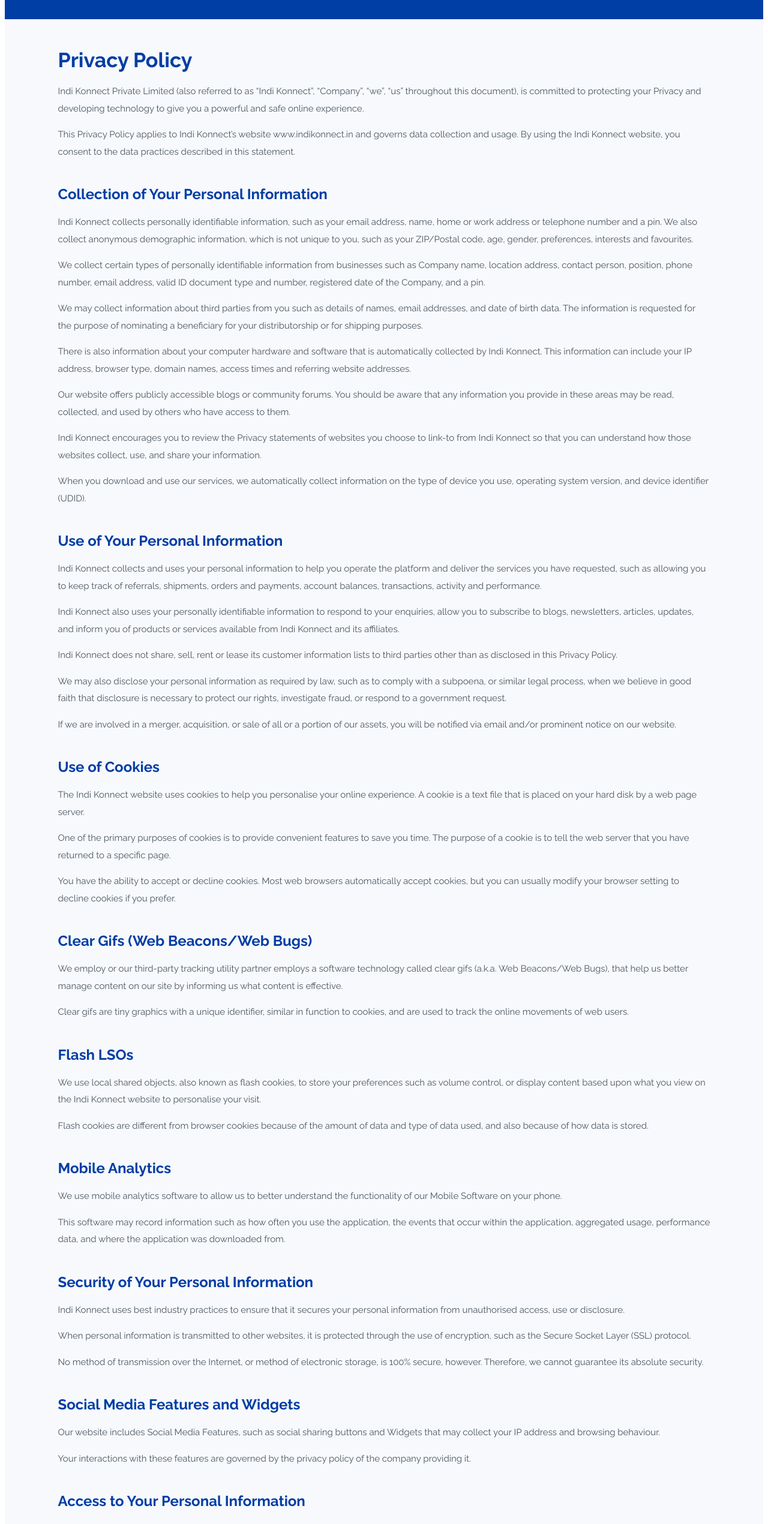
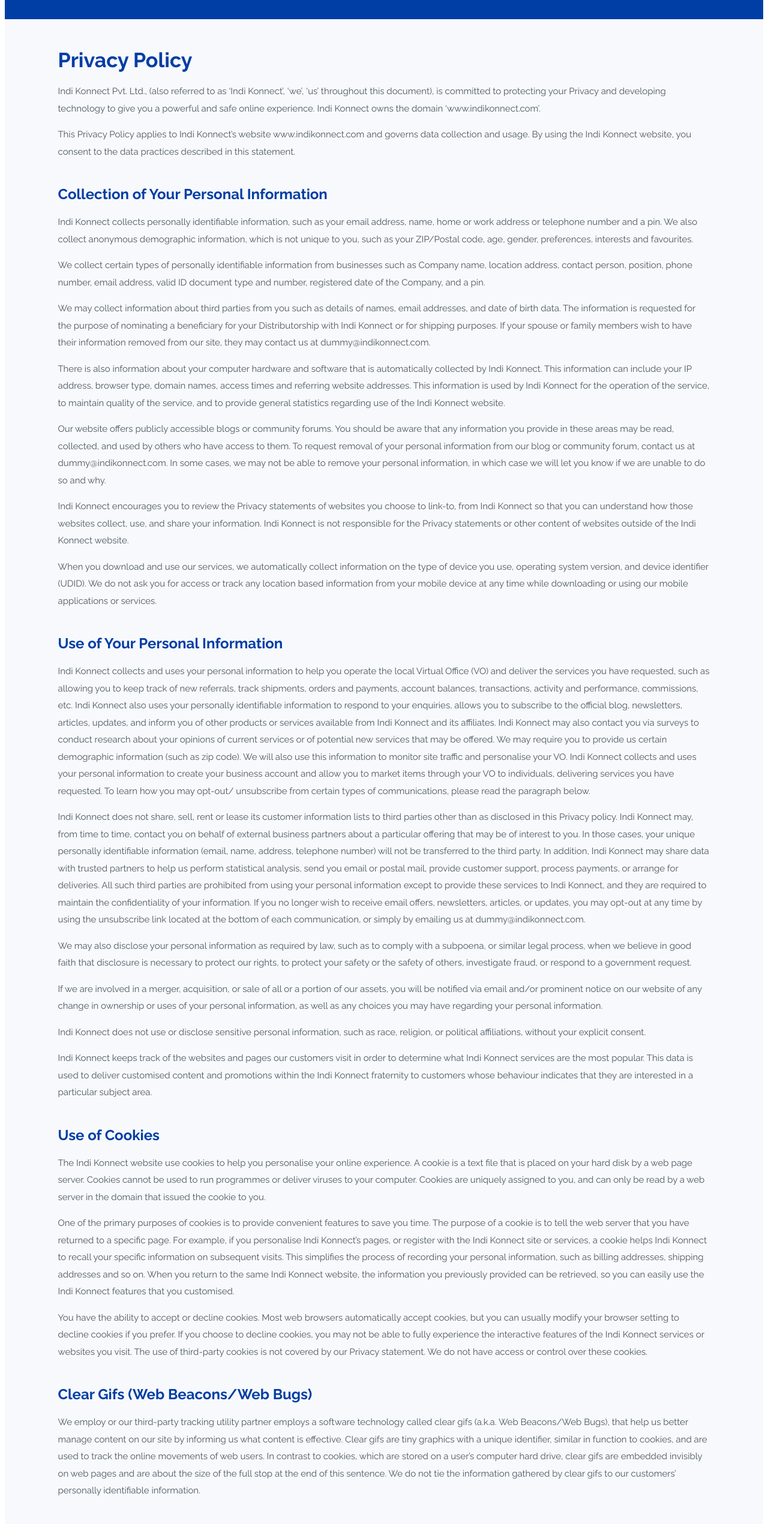
Before and after one commit to aaditya3196/IndiKonnect, a Nuxt app: page /privacy-policy in a window 1280 px wide. Shown: the part 234-2775 px from the top of the page at 60% size. Built offline with nearby package versions, Linux system fonts and the light colour scheme.

Commit message:
Update privacy-policy.vue

```diff
--- a/app/pages/privacy-policy.vue
+++ b/app/pages/privacy-policy.vue
@@ -38,17 +38,14 @@
           </h2>
 
           <p>
-            Indi Konnect Private Limited (also referred to as “Indi Konnect”,
-            “Company”, “we”, “us” throughout this document), is committed to
-            protecting your Privacy and developing technology to give you a
-            powerful and safe online experience.
+            Indi Konnect Pvt. Ltd., (also referred to as ‘Indi Konnect’, ‘we’, ‘us’ throughout this document), is committed to protecting your Privacy and developing technology to give you a powerful and safe online experience. Indi Konnect owns the domain ‘www.indikonnect.com’.
           </p>
 
           <p>
             This Privacy Policy applies to Indi Konnect’s website
-            www.indikonnect.in and governs data collection and usage. By using
-            the Indi Konnect website, you consent to the data practices
-            described in this statement.
+            www.indikonnect.com and governs data collection and usage.
+            By using the Indi Konnect website, you consent to the data
+            practices described in this statement.
           </p>
 
         </div>
@@ -62,51 +59,31 @@
           </h3>
 
           <p>
-            Indi Konnect collects personally identifiable information, such as
-            your email address, name, home or work address or telephone number
-            and a pin. We also collect anonymous demographic information,
-            which is not unique to you, such as your ZIP/Postal code, age,
-            gender, preferences, interests and favourites.
+           Indi Konnect collects personally identifiable information, such as your email address, name, home or work address or telephone number and a pin. We also collect anonymous demographic information, which is not unique to you, such as your ZIP/Postal code, age, gender, preferences, interests and favourites.
           </p>
 
           <p>
-            We collect certain types of personally identifiable information
-            from businesses such as Company name, location address, contact
-            person, position, phone number, email address, valid ID document
-            type and number, registered date of the Company, and a pin.
+            We collect certain types of personally identifiable information from businesses such as Company name, location address, contact person, position, phone number, email address, valid ID document type and number, registered date of the Company, and a pin.
           </p>
 
           <p>
-            We may collect information about third parties from you such as
-            details of names, email addresses, and date of birth data.
-            The information is requested for the purpose of nominating a
-            beneficiary for your distributorship or for shipping purposes.
+            We may collect information about third parties from you such as details of names, email addresses, and date of birth data. The information is requested for the purpose of nominating a beneficiary for your Distributorship with Indi Konnect or for shipping purposes. If your spouse or family members wish to have their information removed from our site, they may contact us at dummy@indikonnect.com.
           </p>
 
           <p>
-            There is also information about your computer hardware and software
-            that is automatically collected by Indi Konnect. This information
-            can include your IP address, browser type, domain names, access
-            times and referring website addresses.
+            There is also information about your computer hardware and software that is automatically collected by Indi Konnect. This information can include your IP address, browser type, domain names, access times and referring website addresses. This information is used by Indi Konnect for the operation of the service, to maintain quality of the service, and to provide general statistics regarding use of the Indi Konnect website.
           </p>
 
           <p>
-            Our website offers publicly accessible blogs or community forums.
-            You should be aware that any information you provide in these areas
-            may be read, collected, and used by others who have access to them.
+           Our website offers publicly accessible blogs or community forums. You should be aware that any information you provide in these areas may be read, collected, and used by others who have access to them. To request removal of your personal information from our blog or community forum, contact us at dummy@indikonnect.com. In some cases, we may not be able to remove your personal information, in which case we will let you know if we are unable to do so and why.
           </p>
 
           <p>
-            Indi Konnect encourages you to review the Privacy statements of
-            websites you choose to link-to from Indi Konnect so that you can
-            understand how those websites collect, use, and share your
-            information.
+            Indi Konnect encourages you to review the Privacy statements of websites you choose to link-to, from Indi Konnect so that you can understand how those websites collect, use, and share your information. Indi Konnect is not responsible for the Privacy statements or other content of websites outside of the Indi Konnect website.
           </p>
 
           <p>
-            When you download and use our services, we automatically collect
-            information on the type of device you use, operating system version,
-            and device identifier (UDID).
+            When you download and use our services, we automatically collect information on the type of device you use, operating system version, and device identifier (UDID). We do not ask you for access or track any location based information from your mobile device at any time while downloading or using our mobile applications or services.
           </p>
 
         </div>
@@ -120,39 +97,27 @@
           </h3>
 
           <p>
-            Indi Konnect collects and uses your personal information to help
-            you operate the platform and deliver the services you have
-            requested, such as allowing you to keep track of referrals,
-            shipments, orders and payments, account balances, transactions,
-            activity and performance.
+            Indi Konnect collects and uses your personal information to help you operate the local Virtual Office (VO) and deliver the services you have requested, such as allowing you to keep track of new referrals, track shipments, orders and payments, account balances, transactions, activity and performance, commissions, etc. Indi Konnect also uses your personally identifiable information to respond to your enquiries, allows you to subscribe to the official blog, newsletters, articles, updates, and inform you of other products or services available from Indi Konnect and its affiliates. Indi Konnect may also contact you via surveys to conduct research about your opinions of current services or of potential new services that may be offered. We may require you to provide us certain demographic information (such as zip code). We will also use this information to monitor site traffic and personalise your VO. Indi Konnect collects and uses your personal information to create your business account and allow you to market items through your VO to individuals, delivering services you have requested. To learn how you may opt-out/ unsubscribe from certain types of communications, please read the paragraph below.
           </p>
 
           <p>
-            Indi Konnect also uses your personally identifiable information
-            to respond to your enquiries, allow you to subscribe to blogs,
-            newsletters, articles, updates, and inform you of products or
-            services available from Indi Konnect and its affiliates.
+            Indi Konnect does not share, sell, rent or lease its customer information lists to third parties other than as disclosed in this Privacy policy. Indi Konnect may, from time to time, contact you on behalf of external business partners about a particular offering that may be of interest to you. In those cases, your unique personally identifiable information (email, name, address, telephone number) will not be transferred to the third party. In addition, Indi Konnect may share data with trusted partners to help us perform statistical analysis, send you email or postal mail, provide customer support, process payments, or arrange for deliveries. All such third parties are prohibited from using your personal information except to provide these services to Indi Konnect, and they are required to maintain the confidentiality of your information. If you no longer wish to receive email offers, newsletters, articles, or updates, you may opt-out at any time by using the unsubscribe link located at the bottom of each communication, or simply by emailing us at dummy@indikonnect.com.
           </p>
 
           <p>
-            Indi Konnect does not share, sell, rent or lease its customer
-            information lists to third parties other than as disclosed in
-            this Privacy Policy.
+            We may also disclose your personal information as required by law, such as to comply with a subpoena, or similar legal process, when we believe in good faith that disclosure is necessary to protect our rights, to protect your safety or the safety of others, investigate fraud, or respond to a government request.
           </p>
 
           <p>
-            We may also disclose your personal information as required by
-            law, such as to comply with a subpoena, or similar legal process,
-            when we believe in good faith that disclosure is necessary to
-            protect our rights, investigate fraud, or respond to a government
-            request.
+           If we are involved in a merger, acquisition, or sale of all or a portion of our assets, you will be notified via email and/or prominent notice on our website of any change in ownership or uses of your personal information, as well as any choices you may have regarding your personal information.
           </p>
 
           <p>
-            If we are involved in a merger, acquisition, or sale of all or a
-            portion of our assets, you will be notified via email and/or
-            prominent notice on our website.
+            Indi Konnect does not use or disclose sensitive personal information, such as race, religion, or political affiliations, without your explicit consent.
           </p>
+
+           <p>
+Indi Konnect keeps track of the websites and pages our customers visit in order to determine what Indi Konnect services are the most popular. This data is used to deliver customised content and promotions within the Indi Konnect fraternity to customers whose behaviour indicates that they are interested in a particular subject area.          </p>
 
         </div>
 
@@ -165,21 +130,17 @@
           </h3>
 
           <p>
-            The Indi Konnect website uses cookies to help you personalise your
-            online experience. A cookie is a text file that is placed on your
-            hard disk by a web page server.
+            The Indi Konnect website use cookies to help you personalise your online experience. A cookie is a text file that is placed on your hard disk by a web page server. Cookies cannot be used to run programmes or deliver viruses to your computer. Cookies are uniquely assigned to you, and can only be read by a web server in the domain that issued the cookie to you.
           </p>
 
           <p>
-            One of the primary purposes of cookies is to provide convenient
-            features to save you time. The purpose of a cookie is to tell the
-            web server that you have returned to a specific page.
+       One of the primary purposes of cookies is to provide convenient features to save you time. The purpose of a cookie is to tell the web server that you have returned to a specific page. For example, if you personalise Indi Konnect’s pages, or register with the Indi Konnect site or services, a cookie helps Indi Konnect to recall your specific information on subsequent visits. This simplifies the process of recording your personal information, such as billing addresses, shipping addresses and so on. When you return to the same Indi Konnect website, the information you previously provided can be retrieved, so you can easily use the Indi Konnect features that you customised.
           </p>
 
           <p>
-            You have the ability to accept or decline cookies. Most web
-            browsers automatically accept cookies, but you can usually modify
-            your browser setting to decline cookies if you prefer.
+            You have the ability to accept or decline cookies. Most web browsers automatically accept cookies, but you can usually modify your browser setting to decline cookies if you prefer. If you choose to decline cookies, you may not be able to fully experience the interactive features of the Indi Konnect services or websites you visit.
+
+The use of third-party cookies is not covered by our Privacy statement. We do not have access or control over these cookies.
           </p>
 
         </div>
@@ -193,16 +154,7 @@
           </h3>
 
           <p>
-            We employ or our third-party tracking utility partner employs
-            a software technology called clear gifs (a.k.a. Web Beacons/Web
-            Bugs), that help us better manage content on our site by informing
-            us what content is effective.
-          </p>
-
-          <p>
-            Clear gifs are tiny graphics with a unique identifier, similar
-            in function to cookies, and are used to track the online movements
-            of web users.
+            We employ or our third-party tracking utility partner employs a software technology called clear gifs (a.k.a. Web Beacons/Web Bugs), that help us better manage content on our site by informing us what content is effective. Clear gifs are tiny graphics with a unique identifier, similar in function to cookies, and are used to track the online movements of web users. In contrast to cookies, which are stored on a user’s computer hard drive, clear gifs are embedded invisibly on web pages and are about the size of the full stop at the end of this sentence. We do not tie the information gathered by clear gifs to our customers’ personally identifiable information.
           </p>
 
         </div>
@@ -216,16 +168,11 @@
           </h3>
 
           <p>
-            We use local shared objects, also known as flash cookies, to
-            store your preferences such as volume control, or display content
-            based upon what you view on the Indi Konnect website to personalise
-            your visit.
+            We use local shared objects, also known as flash cookies, to store your preferences such as volume control, or display content based upon what you view on the Indi Konnect site/s to personalise your visit. Third parties, with whom we partner to provide certain features on our site or to display advertising based upon your web browsing activity, use flash cookies to collect and store information.
           </p>
 
           <p>
-            Flash cookies are different from browser cookies because of the
-            amount of data and type of data used, and also because of how
-            data is stored.
+            Flash cookies are different from browser cookies because of the amount of data and type of data used, and also because of how data is stored. Cookie management tools provided by your browser will not remove flash cookies. To learn how to manage Privacy and storage settings for flash cookies click here.
           </p>
 
         </div>
@@ -239,15 +186,7 @@
           </h3>
 
           <p>
-            We use mobile analytics software to allow us to better understand
-            the functionality of our Mobile Software on your phone.
-          </p>
-
-          <p>
-            This software may record information such as how often you use
-            the application, the events that occur within the application,
-            aggregated usage, performance data, and where the application
-            was downloaded from.
+           We use mobile analytics software to allow us to better understand the functionality of our Mobile Software on your phone. This software may record information such as how often you use the application, the events that occur within the application, aggregated usage, performance data, and where the application was downloaded from. We do not link the information we store within the analytics software to any personally identifiable information you submit within the mobile app.
           </p>
 
         </div>
@@ -261,21 +200,11 @@
           </h3>
 
           <p>
-            Indi Konnect uses best industry practices to ensure that it secures
-            your personal information from unauthorised access, use or
-            disclosure.
+            Indi Konnect uses best industry practices to ensure that it secures your personal information from unauthorised access, use or disclosure and secures the personally identifiable information you provide on computer servers in a controlled, secure environment., protected from unauthorised access, use or disclosure. When personal information is transmitted to other websites, it is protected through the use of encryption, such as the Secure Socket Layer (SSL) protocol.
           </p>
 
           <p>
-            When personal information is transmitted to other websites,
-            it is protected through the use of encryption, such as the
-            Secure Socket Layer (SSL) protocol.
-          </p>
-
-          <p>
-            No method of transmission over the Internet, or method of
-            electronic storage, is 100% secure, however. Therefore,
-            we cannot guarantee its absolute security.
+            Indi Konnect follows generally accepted industry standards to protect the personal information submitted to us, both during transmission and once we have received it. No method of transmission over the Internet, or method of electronic storage, is 100% secure, however. Therefore, we cannot guarantee its absolute security.
           </p>
 
         </div>
@@ -289,14 +218,21 @@
           </h3>
 
           <p>
-            Our website includes Social Media Features, such as social sharing
-            buttons and Widgets that may collect your IP address and browsing
-            behaviour.
+            Our website includes Social Media Features, such as the Facebook ‘Like’ button and Widgets, such as the ‘Share this’ button or interactive mini programmes that run on our site. These features may collect your IP address, which page you are visiting on our site, and may set a cookie to enable the feature to function properly. Social Media Features and Widgets are either hosted by a third party or hosted directly on our website. Your interactions with these features are governed by the privacy policy of the company providing it.
           </p>
 
+        </div>
+
+        <!-- Testimonial -->
+
+        <div class="policy-block">
+
+          <h3>
+            Testimonials
+          </h3>
+
           <p>
-            Your interactions with these features are governed by the privacy
-            policy of the company providing it.
+We post testimonials on our website which may contain personal information. We do obtain the customer’s consent prior to posting the testimonial to post their name along with their testimonial. To request removal of your personal information from our testimonials, contact us at dummy@indikonnect.com. In some cases, we may not be able to remove your personal information, in which case we will let you know if we are unable to do so and why.
           </p>
 
         </div>
@@ -310,74 +246,26 @@
           </h3>
 
           <p>
-            If your personal information changes, or if you no longer desire
-            our service, you may correct, delete inaccuracies, or update them
-            by contacting us.
+            If your personal information changes, or if you no longer desire our service, you may correct, delete inaccuracies, or update them by selecting ‘My Profile’ once you have logged into your account or by contacting us at dummy@indikonnect.com. We will respond to your enquiries within 30 days.
           </p>
 
           <p>
-            We will retain your information for as long as your account is
-            active or as needed to keep providing you with our services.
+            We will retain your information for as long as your account is active or as needed to keep providing you with our services. If you wish to cancel your account or request that we no longer use your information to provide you services, contact us at the email address listed above. We will retain and use your information as necessary to comply with our legal obligations, resolve disputes, and enforce our agreements.
           </p>
 
         </div>
 
-        <!-- DISCLAIMER -->
-
-        <div class="policy-block">
-
-          <h3>
-            Disclaimer
-          </h3>
-
-          <p>
-            It is the users’ responsibility to observe all applicable laws and
-            regulations before proceeding to access the information contained
-            herein.
-          </p>
-
-          <p>
-            Indi Konnect disclaims responsibility and legal liability for any
-            loss, harm, or damage resulting from accessing any section of
-            this website or using the Application.
-          </p>
-
-          <p>
-            Nothing in this website constitutes an offer or solicitation of
-            financial product advice and should not be relied upon for personal
-            financial decisions.
-          </p>
-
-          <p>
-            All information contained in this website is general information
-            only and is provided on an “as is” basis without warranties of
-            any kind.
-          </p>
-
-          <p>
-            Use of hyperlinks to or from other internet sites or resources are
-            at the user’s own risk.
-          </p>
-
-        </div>
 
         <!-- CHANGES -->
 
         <div class="policy-block">
 
           <h3>
-            Changes to this Policy
+            Changes to this Statement
           </h3>
 
           <p>
-            We may from time to time update this Privacy Policy to reflect
-            changes to our information practices.
-          </p>
-
-          <p>
-            If we make any changes which we deem to be material changes,
-            we will notify you by email or by means of a notice on the
-            website prior to the change becoming effective.
+            We may from time to time update this Privacy statement to reflect changes to our information practices. If we make any changes which we deem to be material changes we will notify you by email (sent to the email address registered to your account) or by means of a notice on the Indi Konnect website prior to the change becoming effective. We encourage you to periodically review this page for the latest information on our Privacy practices.
           </p>
 
         </div>
@@ -391,9 +279,7 @@
           </h3>
 
           <p>
-            Indi Konnect welcomes your comments regarding this Privacy Policy.
-            If you believe that Indi Konnect has not adhered to this Policy,
-            please contact our grievance officer.
+            Indi Konnect welcomes your comments regarding this Statement of Privacy. If you believe that Indi Konnect has not adhered to this Statement, please contact QNET’s webmaster. We will use commercially reasonable efforts to promptly determine and remedy the problem.
           </p>
 
           <div class="contact-grid">
@@ -413,7 +299,7 @@
               <span>Address</span>
 
               <strong>
-                SCO 112–113, Sector 34A,<br>
+                Dummy address,<br>
                 Chandigarh – 160022,<br>
                 Punjab, India
               </strong>
@@ -425,7 +311,7 @@
               <span>Email</span>
 
               <strong>
-                privacy@indikonnect.in
+                dummy@indikonnect.com
               </strong>
 
             </div>
@@ -435,8 +321,7 @@
               <span>Phone</span>
 
               <strong>
-                +91 98765 43210<br>
-                +91 98111 22334
+                +91 12345 67891<br>
               </strong>
 
             </div>
```
